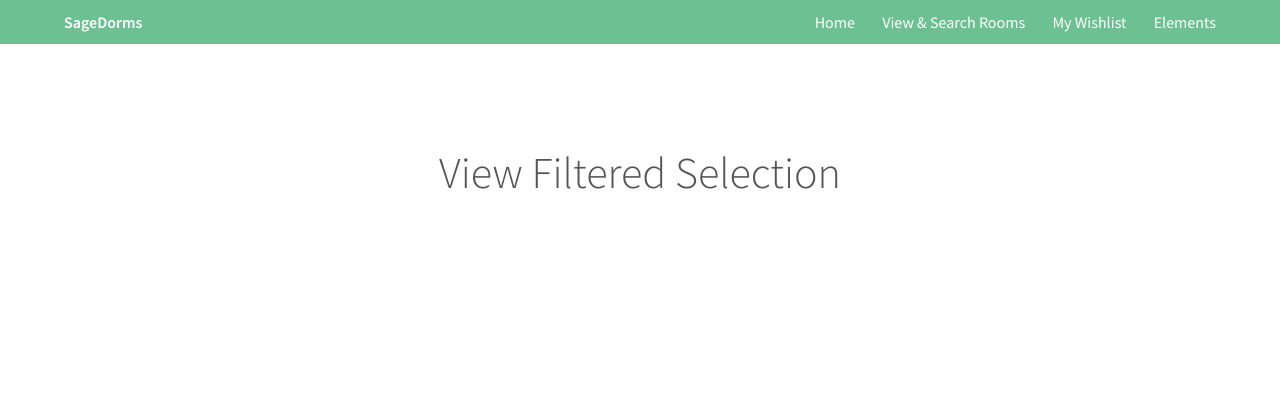
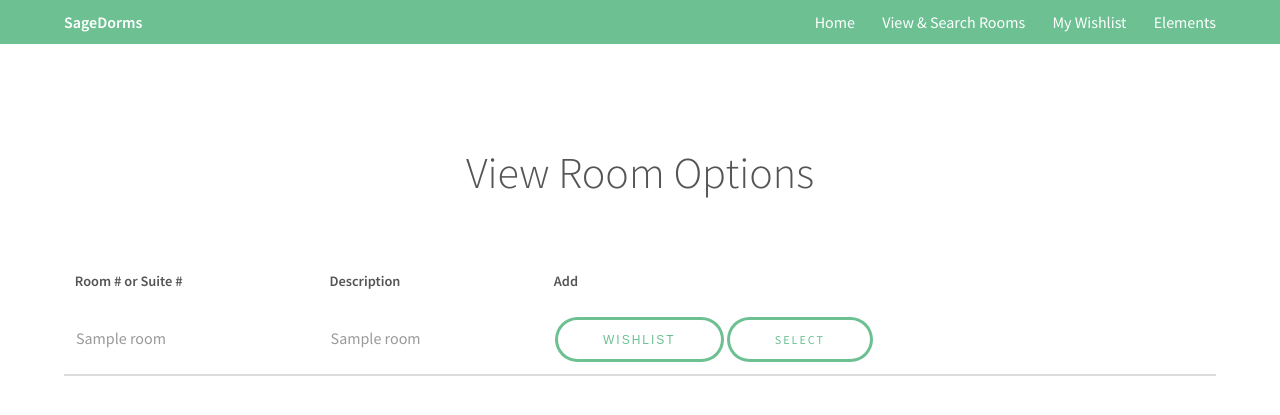
Before and after one commit to ilanashapiro/SageDorms, a Flask app: template templates/displaySelectionInfo.html in a window 1280 px wide. Shown: the top 415 px of the page. Run offline with Flask 2, Linux system fonts and the light colour scheme; the template is opened without the code that fills it: most values are stand-ins (such as "Sample title", 1, 10 or a date in 2020); some libraries are stand-ins or nearby versions.

Commit message:
search results page

```diff
--- a/templates/displaySelectionInfo.html
+++ b/templates/displaySelectionInfo.html
@@ -31,9 +31,28 @@
 			<section id="three" class="wrapper">
 				<div class="inner">
 					<header class="align-center">
-						<h2>View Filtered Selection</h2>
+						<h2>View Room Options</h2>
 
 					</header>
+<div class="table-wrapper">
+<table>
+<thead>
+<tr>
+	<th>Room # or Suite #</th>
+	<th>Description</th>
+	<th>Add</th>
+		{% for stud in students %}
+    <tr>
+        <td> {{room[0]}} </td>
+        <td> {{room[1]}} </td>
+        <td><button class="wishlist_button js_wishlist_button" data-name="Smiley, 109">Wishlist</button> <a class="button is-info is-outlined"
+						 href="/housing/rooms/2/reviews">Select</a></td>
+    </tr>
+    {% endfor %}
+</tr>
+</thead>
+</table>
+</div>
 
 </div>
 </section>
--- a/templates/selectionpage.html
+++ b/templates/selectionpage.html
@@ -40,7 +40,7 @@
 
 
 						<!-- <form method="post" action="#">-->
-						<form action="" method="post" name="singleDoubleForm">
+						<form action="displaySelectionInfo" method="post" name="singleDoubleForm">
 						<div class="row 200%">
 							<div class="6u 12u$(medium)">
 
@@ -132,7 +132,7 @@
 
 						<p>Filter Your Room Selection Results for Suites!</p>
 					</header>
-						<form action="" method="post" name="suiteForm">
+						<form action="displaySelectionInfo" method="post" name="suiteForm">
 
 
 								<!-- Left Side -->
```
